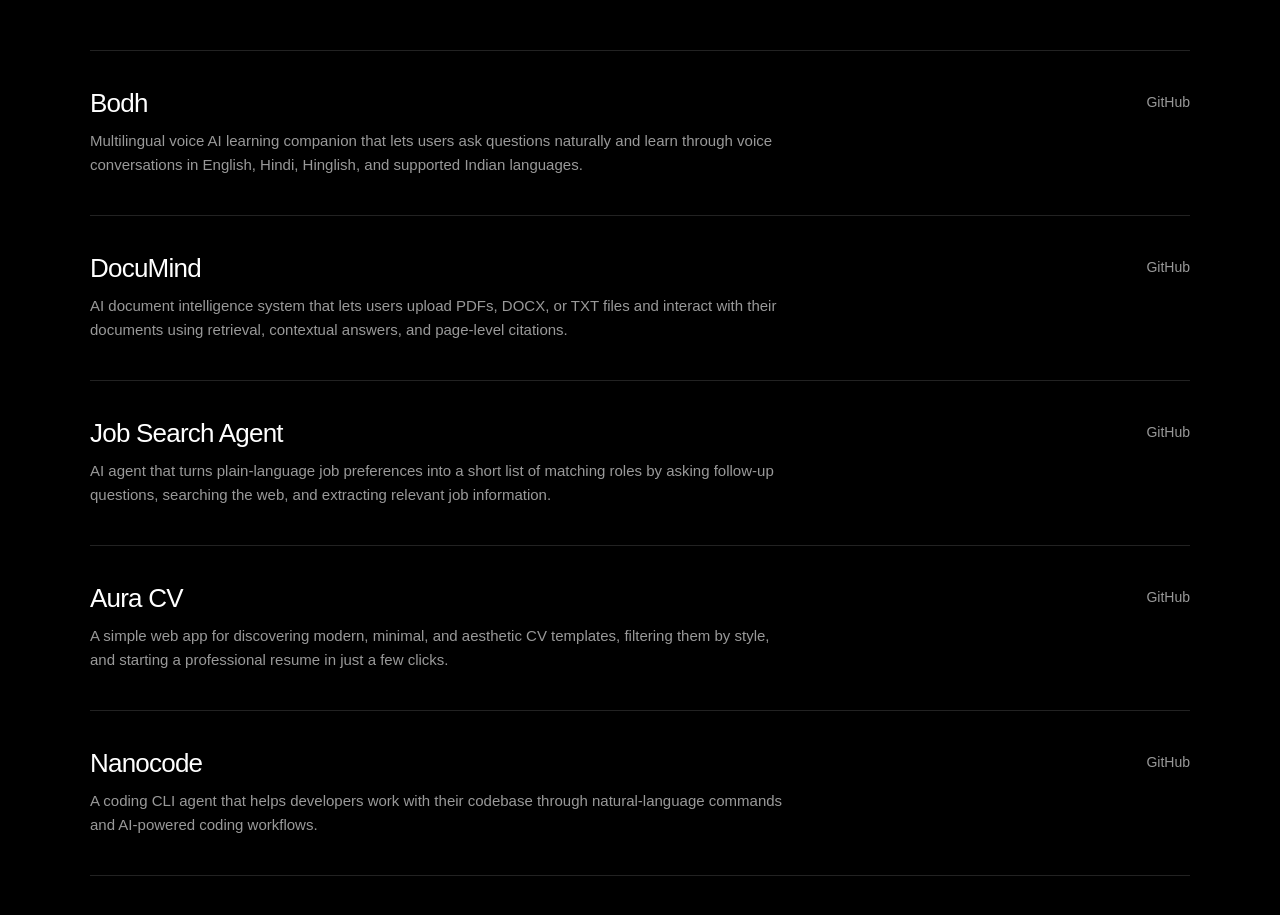
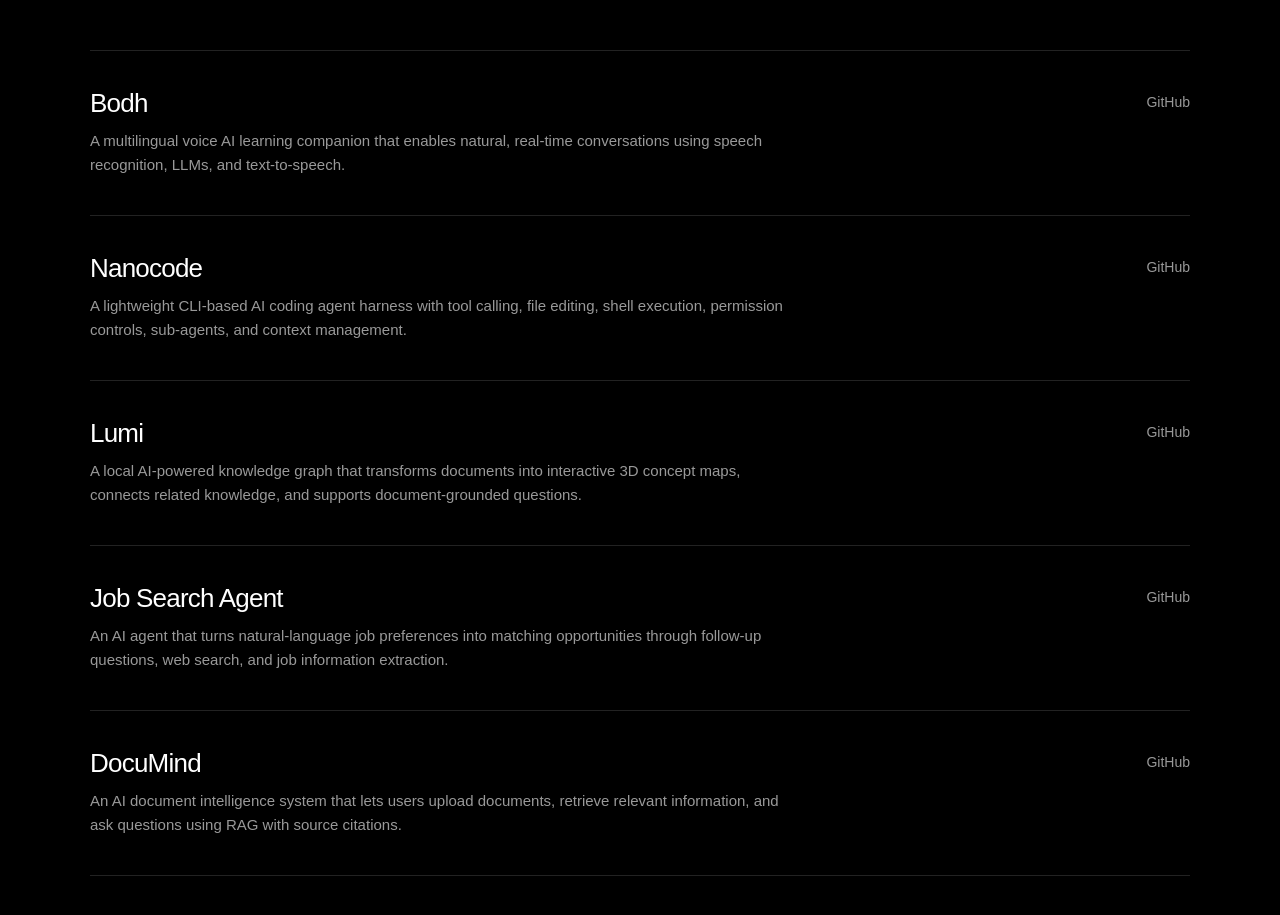
Before and after one commit to Aakashi06/Portfolio, a Next.js app: page / in a window 1280 px wide. Shown: the part 2180-3095 px from the top of the page. Built offline with nearby package versions, Linux system fonts and the light colour scheme.

Commit message:
project update

```diff
--- a/app/layout.tsx
+++ b/app/layout.tsx
@@ -1,3 +1,4 @@
+
 import type { Metadata } from "next";
 import { Geist, Geist_Mono } from "next/font/google";
 import "./globals.css";
@@ -15,7 +16,7 @@ subsets: ["latin"],
 export const metadata: Metadata = {
   title: "Aakashi Jaiswal — AI Engineer",
   description:
-"Portfolio of Aakashi Jaiswal, an AI Engineer building practical AI systems, voice AI, AI agents, LLM applications, and RAG systems.",
+    "Portfolio of Aakashi Jaiswal, an AI Engineer building AI agents, agent harnesses, multilingual voice AI, knowledge graphs, RAG systems, and LLM applications.",
 };
 
 export default function RootLayout({
@@ -27,6 +28,11 @@ return (
     <html
       lang="en"
       className={`${geistSans.variable} ${geistMono.variable} h-full antialiased`}
-> <body className="min-h-full flex flex-col">{children}</body> </html>
+      suppressHydrationWarning
+    >
+      <body className="min-h-full flex flex-col">
+        {children}
+      </body>
+    </html>
   );
 }
--- a/app/page.tsx
+++ b/app/page.tsx
@@ -1,3 +1,4 @@
+
 "use client";
 
 import { useEffect, useState } from "react";
@@ -6,41 +7,39 @@ const projects = [
   {
     name: "Bodh",
     description:
-      "Multilingual voice AI learning companion that lets users ask questions naturally and learn through voice conversations in English, Hindi, Hinglish, and supported Indian languages.",
-    image: "/projects/bodh.png",
+      "A multilingual voice AI learning companion that enables natural, real-time conversations using speech recognition, LLMs, and text-to-speech.",
     github: "https://github.com/Aakashi06/Bodh",
+  },
+  {
+    name: "Nanocode",
+    description:
+      "A lightweight CLI-based AI coding agent harness with tool calling, file editing, shell execution, permission controls, sub-agents, and context management.",
+    github: "https://github.com/Aakashi06/Nanocode",
+  },
+  {
+    name: "Lumi",
+    description:
+      "A local AI-powered knowledge graph that transforms documents into interactive 3D concept maps, connects related knowledge, and supports document-grounded questions.",
+    github: "https://github.com/Aakashi06/Lumi",
+  },
+  {
+    name: "Job Search Agent",
+    description:
+      "An AI agent that turns natural-language job preferences into matching opportunities through follow-up questions, web search, and job information extraction.",
+    github: "https://github.com/Aakashi06/Job-Search-Agent",
   },
   {
     name: "DocuMind",
     description:
-      "AI document intelligence system that lets users upload PDFs, DOCX, or TXT files and interact with their documents using retrieval, contextual answers, and page-level citations.",
-    image: "/projects/documind.png",
+      "An AI document intelligence system that lets users upload documents, retrieve relevant information, and ask questions using RAG with source citations.",
     github: "https://github.com/Aakashi06/DocuMind",
-  },
-  {
-    name: "Job Search Agent",
-    description:
-      "AI agent that turns plain-language job preferences into a short list of matching roles by asking follow-up questions, searching the web, and extracting relevant job information.",
-    image: "/projects/job-search-agent.png",
-    github: "https://github.com/Aakashi06/Job-Search-Agent",
-  },
-  {
-    name: "Aura CV",
-    description:
-      "A simple web app for discovering modern, minimal, and aesthetic CV templates, filtering them by style, and starting a professional resume in just a few clicks.",
-    image: "/projects/aura-cv.png",
-    github: "https://github.com/Aakashi06/aura-cv",
-  },
-  {
-    name: "Nanocode",
-    description:
-      "A coding CLI agent that helps developers work with their codebase through natural-language commands and AI-powered coding workflows.",
-    image: "/projects/nanocode.png",
-    github: "https://github.com/Aakashi06/Nanocode",
   },
 ];
 
-const galleryImages = Array.from({ length: 12 }, (_, index) => index + 1);
+const galleryImages = Array.from(
+  { length: 12 },
+  (_, index) => index + 1
+);
 
 export default function Home() {
   const [isDark, setIsDark] = useState(true);
@@ -63,7 +62,10 @@ export default function Home() {
 
     setIsDark(newIsDark);
 
-    document.documentElement.classList.toggle("dark", newIsDark);
+    document.documentElement.classList.toggle(
+      "dark",
+      newIsDark
+    );
     document.documentElement.setAttribute(
       "data-theme",
       newIsDark ? "dark" : "light"
@@ -89,7 +91,6 @@ export default function Home() {
           <a href="#projects">Projects</a>
           <a href="#gallery">Gallery</a>
 
-          {/* Replace this URL with your Google Drive resume link */}
           <a
             href="https://drive.google.com/file/d/11RKOJhyz0Yda4cDmEFcTluuNDhUVGYzS/view?usp=sharing"
             target="_blank"
@@ -185,8 +186,8 @@ export default function Home() {
 
                 <li>
                   Managed and maintained the company website,
-                  including updates, performance, and user experience
-                  improvements.
+                  including updates, performance, and user
+                  experience improvements.
                 </li>
 
                 <li>
@@ -201,8 +202,8 @@ export default function Home() {
                 </li>
 
                 <li>
-                  Supported day-to-day startup operations, logistics,
-                  coordination, and technical execution.
+                  Supported day-to-day startup operations,
+                  logistics, coordination, and technical execution.
                 </li>
               </ul>
             </div>
@@ -225,18 +226,18 @@ export default function Home() {
                 </li>
 
                 <li>
-                  Integrated the payment gateway for online customer
-                  payments.
+                  Integrated the payment gateway for online
+                  customer payments.
                 </li>
 
                 <li>
-                  Managed product listings, product information, and
-                  website content.
+                  Managed product listings, product information,
+                  and website content.
                 </li>
 
                 <li>
-                  Worked on SEO to improve the website&apos;s search
-                  visibility.
+                  Worked on SEO to improve the website&apos;s
+                  search visibility.
                 </li>
               </ul>
             </div>
@@ -251,7 +252,10 @@ export default function Home() {
 
         <div className="projects">
           {projects.map((project) => (
-            <article className="project-item" key={project.name}>
+            <article
+              className="project-item"
+              key={project.name}
+            >
               <div className="project-content">
                 <div>
                   <h3>{project.name}</h3>
@@ -314,9 +318,9 @@ export default function Home() {
         <h2>Let&apos;s connect.</h2>
 
         <p className="contact-description">
-          Open to AI projects, collaborations, and interesting ideas.
-          Feel free to reach out if you&apos;d like to build something
-          together.
+          Open to AI projects, collaborations, and interesting
+          ideas. Feel free to reach out if you&apos;d like to
+          build something together.
         </p>
 
         <div className="contact-info">
```
Lines whose indentation alone changed are shown as unchanged.
